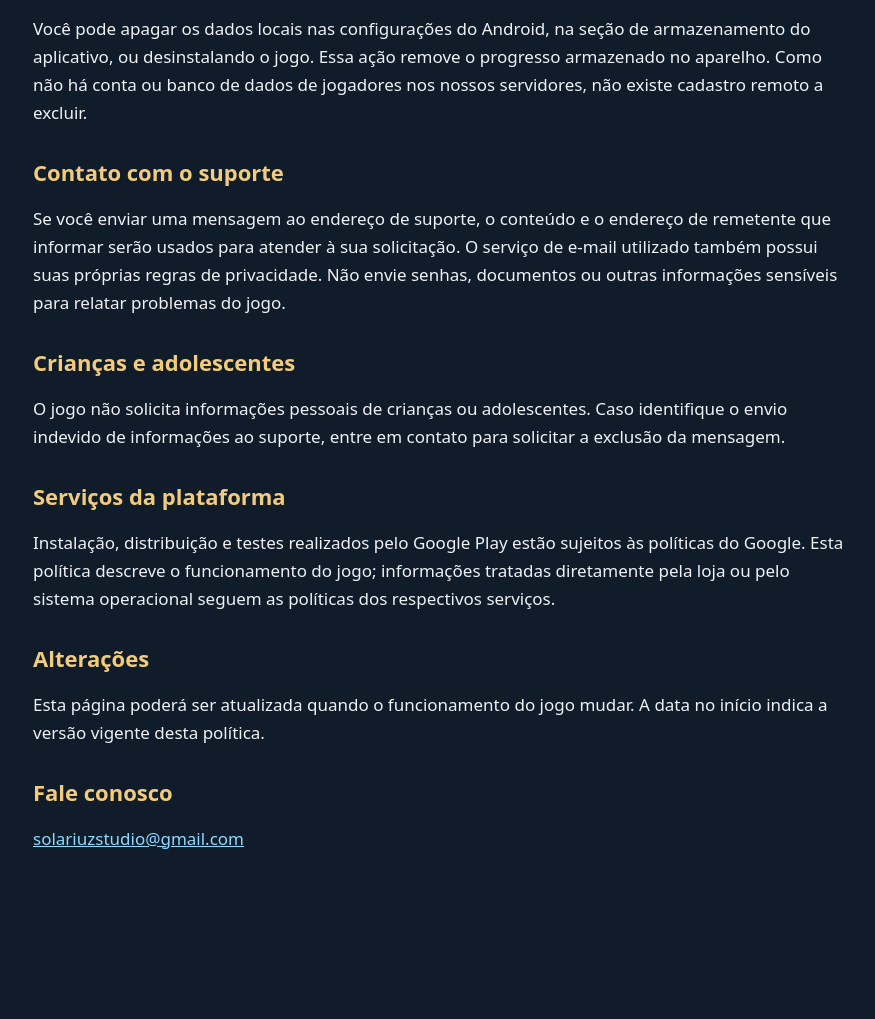
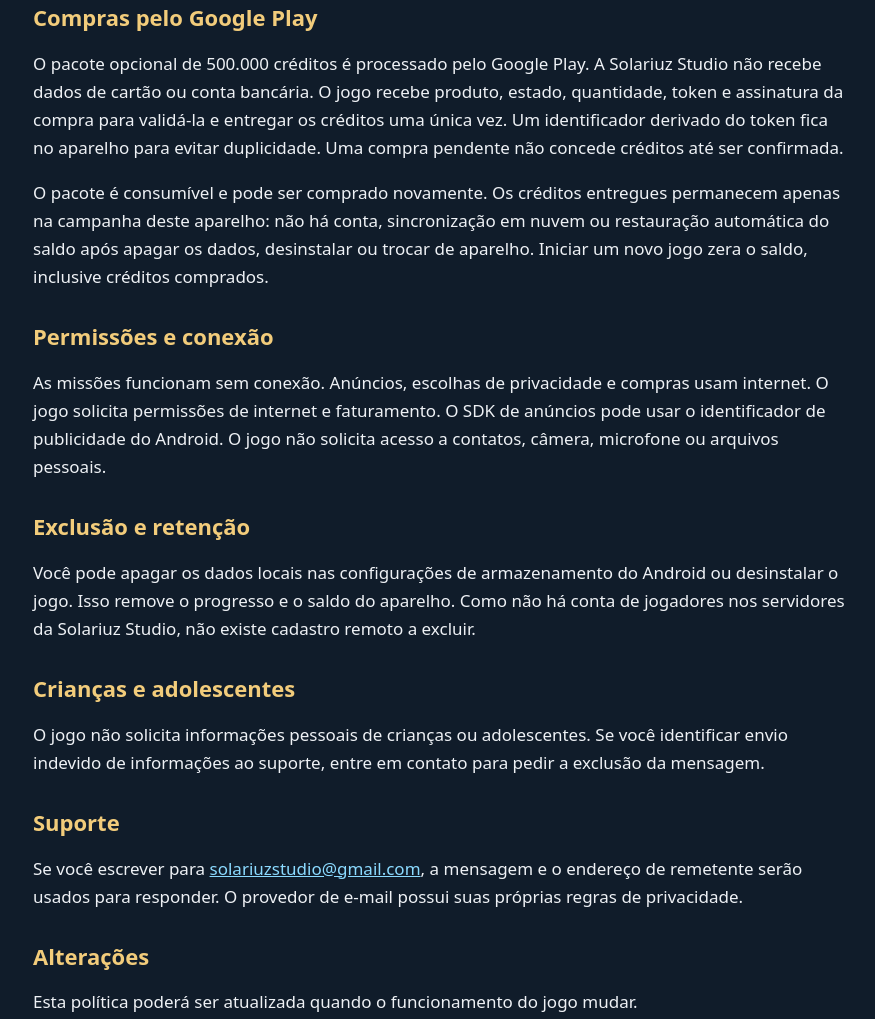
Before and after one commit to solariuzstudiobr/incremental-air-force-privacidade, a plain HTML site: page index.html in a window 1280 px wide. Shown: the part 908-1927 px from the top of the page, without its empty margins (197-1072 px from the left). Before the commit the page ends 1842 px from the top, so only its background shows below. Drawn offline with Linux system fonts and the light colour scheme.

Commit message:
Atualiza política para anúncios AdMob e compras no jogo

```diff
--- a/index.html
+++ b/index.html
@@ -1,14 +1,16 @@
 <!doctype html>
-<html lang="pt-BR"><head><meta charset="utf-8"><meta name="viewport" content="width=device-width,initial-scale=1"><title>Política de privacidade — Incremental Air Force</title>
-<style>body{margin:0;background:#101c2a;color:#eef1f5;font:17px/1.65 system-ui,sans-serif}main{max-width:820px;margin:auto;padding:40px 24px 64px}h1,h2{color:#f2cc7b;line-height:1.25}h1{font-size:32px}h2{font-size:22px;margin-top:32px}a{color:#8bdaff}small{color:#b9c5d2}</style></head>
-<body><main><h1>Política de privacidade</h1><p><strong>Incremental Air Force</strong><br>Solariuz Studio</p><small>Última atualização: 19 de outubro de 2026</small>
-<h2>Sobre esta política</h2><p>Esta política descreve o tratamento de informações pelo jogo Incremental Air Force, para Android, identificado por <code>com.solariuzstudio.incrementalairforce</code>. Contato: <a href="mailto:solariuzstudio@gmail.com">solariuzstudio@gmail.com</a>.</p>
-<h2>Coleta e compartilhamento</h2><p>O jogo não exige cadastro ou login e não coleta nem transmite dados pessoais para servidores da Solariuz Studio. A versão atual não contém publicidade, ferramentas de análise de uso, rastreadores ou compras com dinheiro real. O jogo não compartilha dados pessoais com anunciantes.</p>
-<h2>Dados armazenados no aparelho</h2><p>Progresso da campanha, créditos virtuais, pesquisas, equipe resgatada, estrelas e preferência de som são armazenados localmente no espaço privado do aplicativo. Cópias locais de segurança podem ser mantidas para recuperar um progresso danificado ou preservar uma campanha anterior. Esses arquivos não são enviados à Solariuz Studio pelo jogo.</p>
-<h2>Permissões e conexão</h2><p>A versão atual não solicita acesso a contatos, localização, câmera, microfone ou arquivos pessoais do usuário. O jogo funciona sem conexão e seu pacote não solicita permissão de acesso à internet.</p>
-<h2>Exclusão e retenção</h2><p>Você pode apagar os dados locais nas configurações do Android, na seção de armazenamento do aplicativo, ou desinstalando o jogo. Essa ação remove o progresso armazenado no aparelho. Como não há conta ou banco de dados de jogadores nos nossos servidores, não existe cadastro remoto a excluir.</p>
-<h2>Contato com o suporte</h2><p>Se você enviar uma mensagem ao endereço de suporte, o conteúdo e o endereço de remetente que informar serão usados para atender à sua solicitação. O serviço de e-mail utilizado também possui suas próprias regras de privacidade. Não envie senhas, documentos ou outras informações sensíveis para relatar problemas do jogo.</p>
-<h2>Crianças e adolescentes</h2><p>O jogo não solicita informações pessoais de crianças ou adolescentes. Caso identifique o envio indevido de informações ao suporte, entre em contato para solicitar a exclusão da mensagem.</p>
-<h2>Serviços da plataforma</h2><p>Instalação, distribuição e testes realizados pelo Google Play estão sujeitos às políticas do Google. Esta política descreve o funcionamento do jogo; informações tratadas diretamente pela loja ou pelo sistema operacional seguem as políticas dos respectivos serviços.</p>
-<h2>Alterações</h2><p>Esta página poderá ser atualizada quando o funcionamento do jogo mudar. A data no início indica a versão vigente desta política.</p>
-<h2>Fale conosco</h2><p><a href="mailto:solariuzstudio@gmail.com">solariuzstudio@gmail.com</a></p></main></body></html>
+<html lang="pt-BR">
+<head><meta charset="utf-8"><meta name="viewport" content="width=device-width,initial-scale=1"><title>Política de privacidade — Incremental Air Force</title>
+<style>body{margin:0;background:#101c2a;color:#eef1f5;font:17px/1.65 system-ui,sans-serif}main{max-width:820px;margin:auto;padding:40px 24px 64px}h1,h2{color:#f2cc7b;line-height:1.25}h1{font-size:32px}h2{font-size:22px;margin-top:32px}a{color:#8bdaff}</style></head>
+<body><main>
+<h1>Política de privacidade</h1><p><strong>Incremental Air Force</strong><br>Solariuz Studio</p>
+<h2>Sobre esta política</h2><p>Esta política descreve o tratamento de informações pelo jogo Incremental Air Force para Android, pacote <code>com.solariuzstudio.incrementalairforce</code>. Contato: <a href="mailto:solariuzstudio@gmail.com">solariuzstudio@gmail.com</a>.</p>
+<h2>Dados no aparelho</h2><p>O jogo não exige cadastro. Progresso da campanha, créditos, pesquisas, tripulação, estrelas, preferência de som e identificadores derivados de tokens de compra ficam no espaço privado do aplicativo. Cópias locais de segurança podem preservar o progresso. A Solariuz Studio não mantém servidor de jogadores nem recebe esses arquivos pelo jogo.</p>
+<h2>Anúncios e consentimento</h2><p>O jogo usa Google AdMob para anúncios na abertura e após a conclusão de missões. Ao morrer, o jogador pode optar por assistir a um anúncio premiado para recuperar toda a vida e continuar no mesmo ponto. O anúncio premiado é opcional. Quando exigido na sua região, o jogo solicita uma escolha de privacidade antes de carregar anúncios e oferece acesso às opções de anúncios na tela Privacidade.</p><p>O SDK de anúncios do Google pode coletar e compartilhar endereço IP, interações com o jogo e com anúncios, informações de diagnóstico e identificadores do dispositivo e da conta, incluindo o identificador de publicidade, para exibir anúncios, medir desempenho e prevenir fraudes. A transmissão usa criptografia. Consulte as <a href="https://policies.google.com/privacy">políticas de privacidade do Google</a> e os controles de anúncios do Android.</p>
+<h2>Compras pelo Google Play</h2><p>O pacote opcional de 500.000 créditos é processado pelo Google Play. A Solariuz Studio não recebe dados de cartão ou conta bancária. O jogo recebe produto, estado, quantidade, token e assinatura da compra para validá-la e entregar os créditos uma única vez. Um identificador derivado do token fica no aparelho para evitar duplicidade. Uma compra pendente não concede créditos até ser confirmada.</p><p>O pacote é consumível e pode ser comprado novamente. Os créditos entregues permanecem apenas na campanha deste aparelho: não há conta, sincronização em nuvem ou restauração automática do saldo após apagar os dados, desinstalar ou trocar de aparelho. Iniciar um novo jogo zera o saldo, inclusive créditos comprados.</p>
+<h2>Permissões e conexão</h2><p>As missões funcionam sem conexão. Anúncios, escolhas de privacidade e compras usam internet. O jogo solicita permissões de internet e faturamento. O SDK de anúncios pode usar o identificador de publicidade do Android. O jogo não solicita acesso a contatos, câmera, microfone ou arquivos pessoais.</p>
+<h2>Exclusão e retenção</h2><p>Você pode apagar os dados locais nas configurações de armazenamento do Android ou desinstalar o jogo. Isso remove o progresso e o saldo do aparelho. Como não há conta de jogadores nos servidores da Solariuz Studio, não existe cadastro remoto a excluir.</p>
+<h2>Crianças e adolescentes</h2><p>O jogo não solicita informações pessoais de crianças ou adolescentes. Se você identificar envio indevido de informações ao suporte, entre em contato para pedir a exclusão da mensagem.</p>
+<h2>Suporte</h2><p>Se você escrever para <a href="mailto:solariuzstudio@gmail.com">solariuzstudio@gmail.com</a>, a mensagem e o endereço de remetente serão usados para responder. O provedor de e-mail possui suas próprias regras de privacidade.</p>
+<h2>Alterações</h2><p>Esta política poderá ser atualizada quando o funcionamento do jogo mudar.</p>
+</main></body></html>
```
